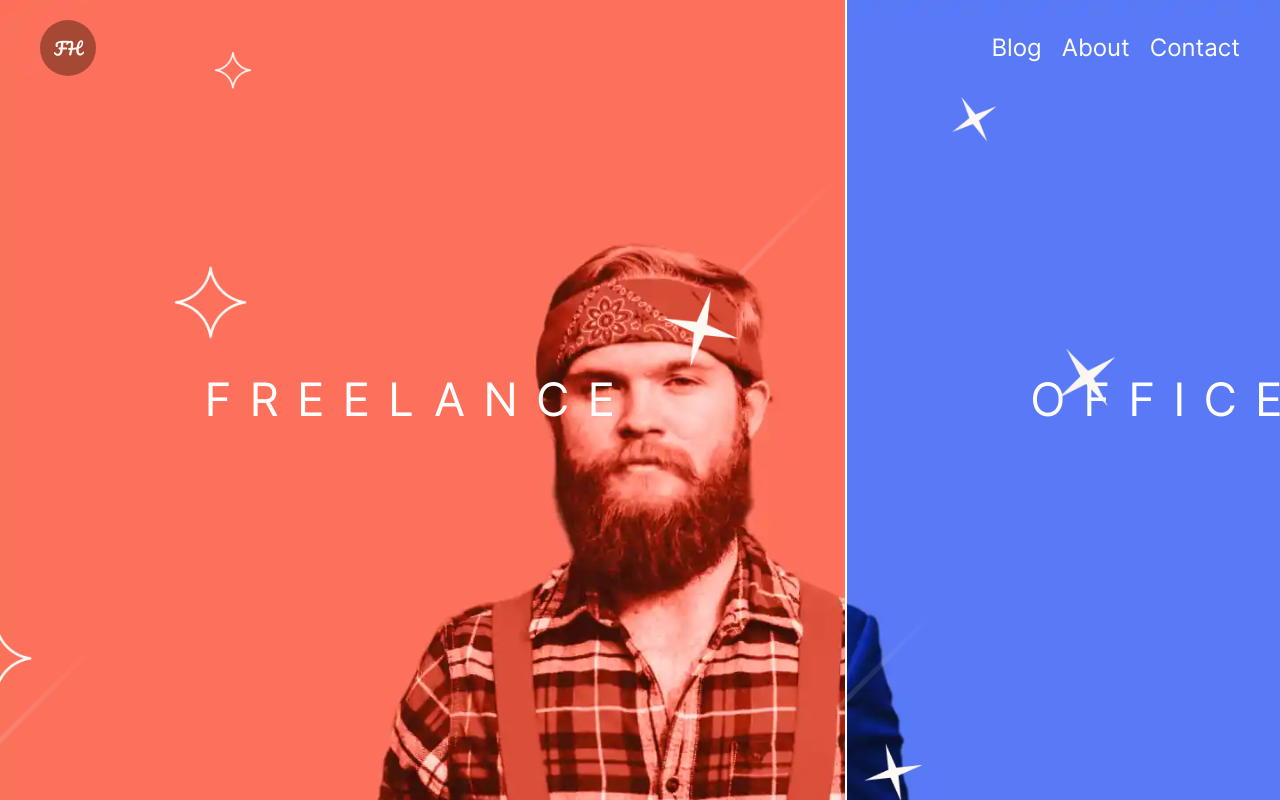
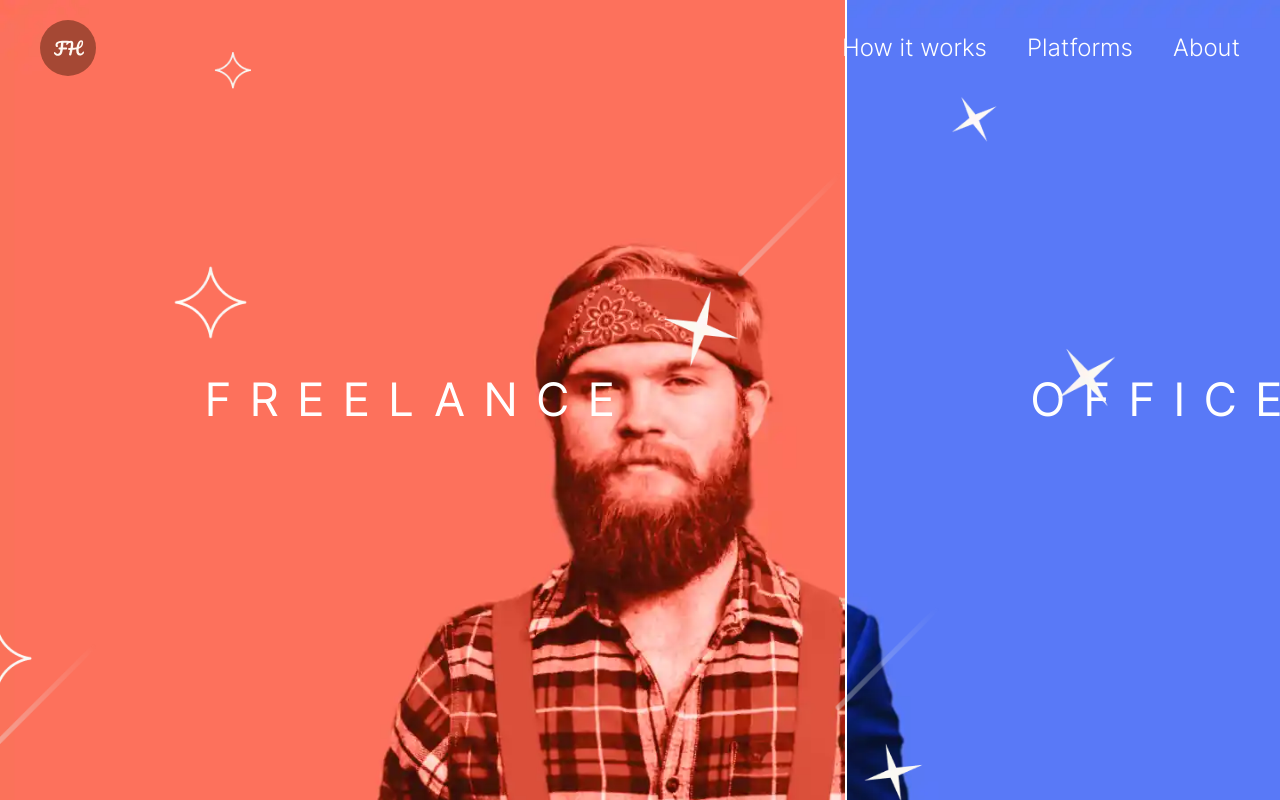
Before and after one commit to SunnyYdv/portfolio, a React (Vite) app: page /home in a window 1280 px wide. Built offline with nearby package versions, Linux system fonts and the light colour scheme.

Commit message:
update nav bar

```diff
--- a/src/App.tsx
+++ b/src/App.tsx
@@ -19,7 +19,7 @@ export const App = () => {
         />
           <img
           src={'geometry2.webp'}
-          className="animate-geometry-2 pointer-events-none opacity-40  object-cover transition z-10 top-0 -mr-100 -right-250 bottom-0 left-0 absolute w-full h-full"
+          className="animate-geometry-2 pointer-events-none object-cover transition z-10 top-0  bottom-0 left-0 right-0 absolute w-full h-full"
         />
         <ImageSlider
           leftImage="freelance.webp"
--- a/src/components/Header.tsx
+++ b/src/components/Header.tsx
@@ -17,7 +17,7 @@ export const Header = () => {
   return (
     <nav
       className={cls(
-        "fixed  z-20 text-24 mobile:text-20 flex items-center gap-x-20 p-20 px-40 justify-between w-full ",
+        "fixed z-20 text-24 mobile:text-20 flex items-center gap-x-20 p-20 px-40 mobile:px-20 justify-between w-full ",
         {
           "text-black bg-white": !location.pathname.includes("home"),
           "text-white bg-none ": location.pathname.includes("home"),
@@ -25,12 +25,14 @@ export const Header = () => {
       )}
     >
       <img  onClick={toHome} src="fhLogo.svg" className="cursor-pointer" />
-      <div className="space-x-20">
-        <span onClick={toBlog} className="cursor-pointer">
-          Blog
+      <div className="space-x-40 mobile:space-x-20 mobile:text-16 font-thin">
+        <span onClick={toBlog} className={cls("cursor-pointer", {
+          "text-orange border-b pb-10 border-b-orange border-b-2 ": location.pathname.includes("blog"),
+        })}>
+          How it works
         </span>
+        <span className="cursor-pointer ">Platforms</span>
         <span className="cursor-pointer ">About</span>
-        <span className="cursor-pointer">Contact</span>
       </div>
     </nav>
   );
--- a/src/components/Layout.tsx
+++ b/src/components/Layout.tsx
@@ -6,7 +6,7 @@ import { Outlet } from 'react-router'
 
 export const PageLayout: FC = memo(() => {
   return (
-    <div className={'flex flex-col min-h-screen w-full children:flex-grow'}>
+    <div className={' overflow-hidden flex flex-col min-h-screen w-full children:flex-grow'}>
       <Header/>
       <div className='pt-100'>
 
```
